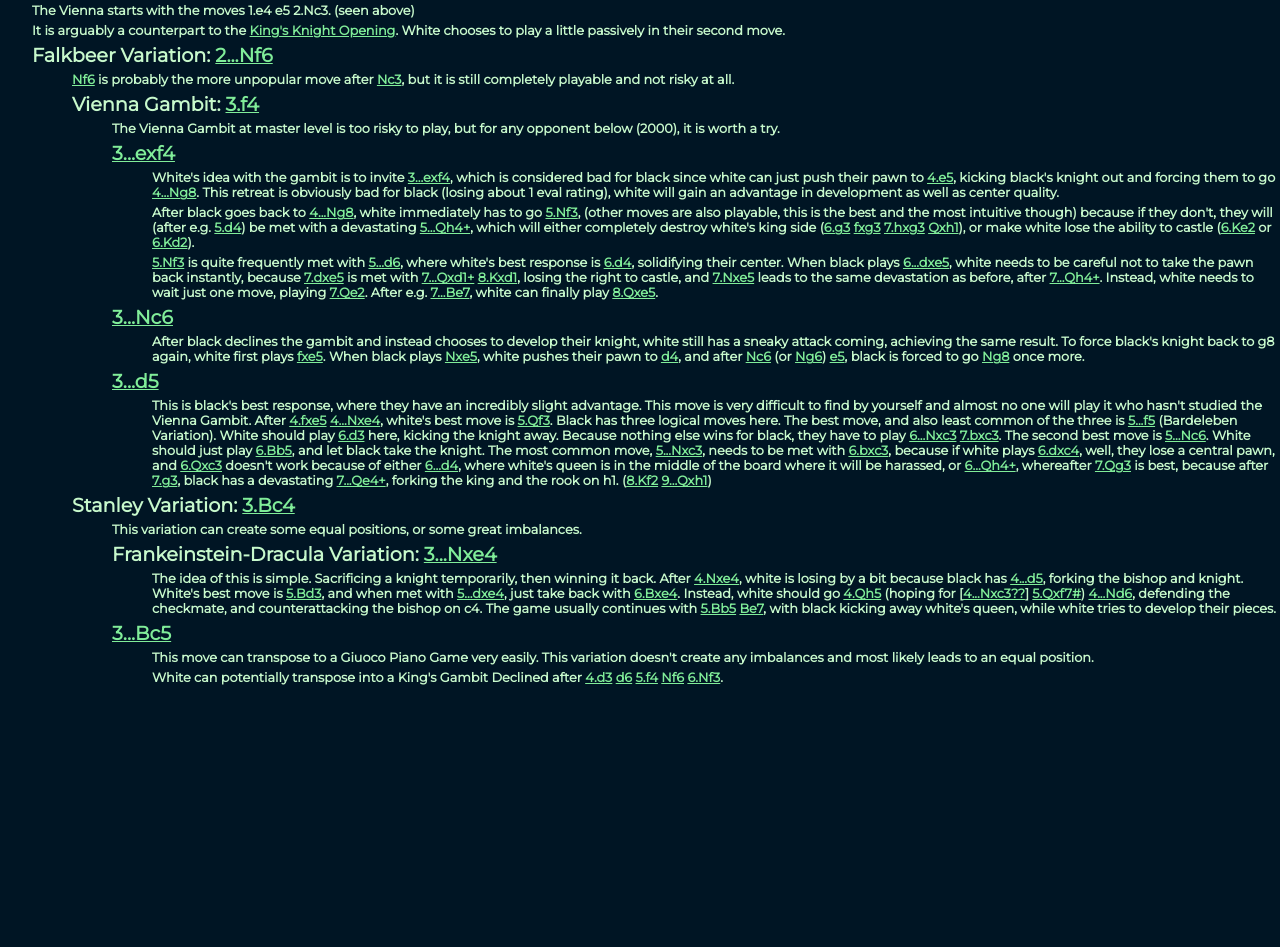
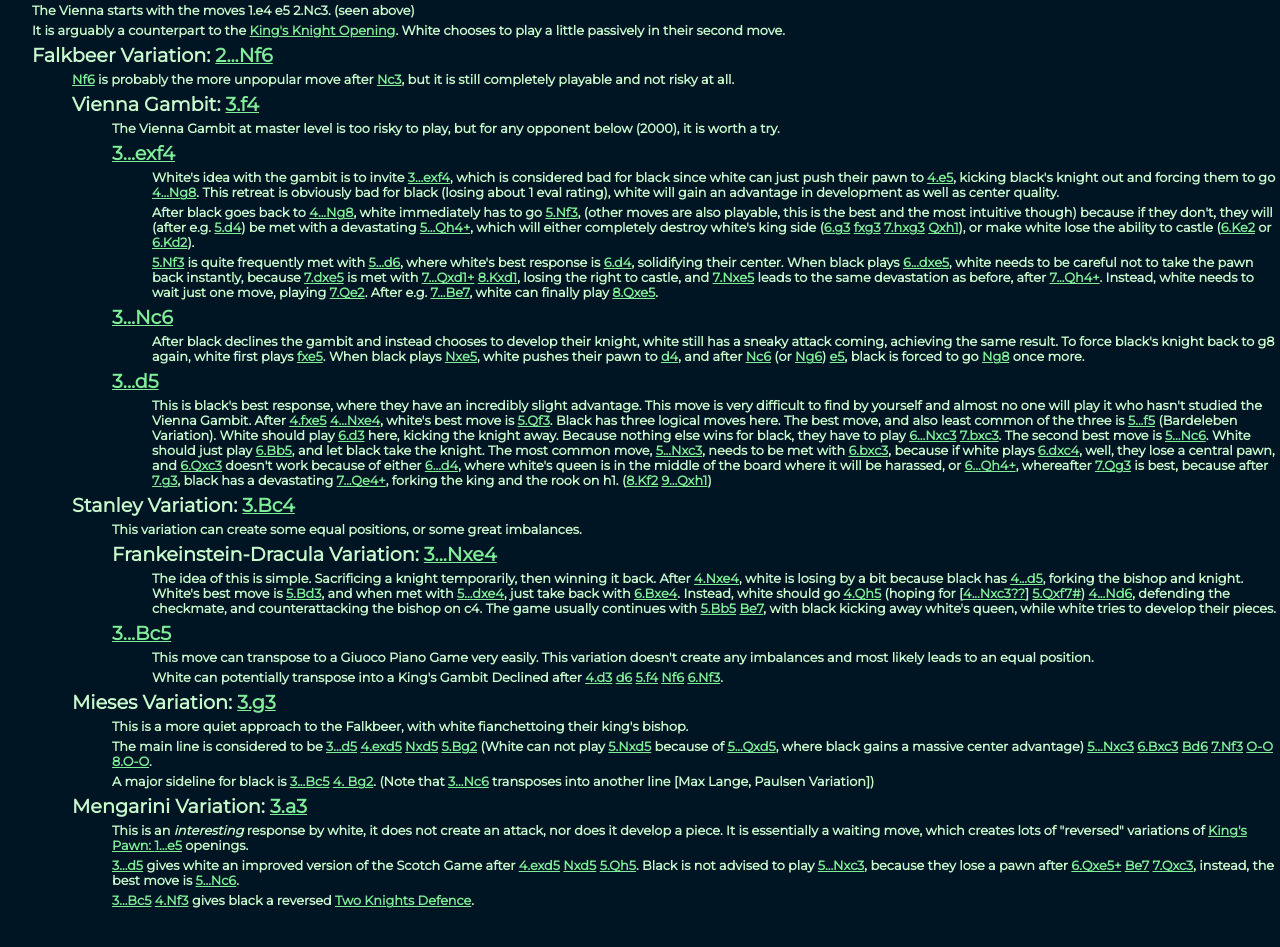
Before and after one commit to EsziL/chessOpening, a plain HTML site: page openings/vienna.html in a window 1280 px wide. Shown: the part 580-1527 px from the top of the page. Before the commit the page ends 1350 px from the top, so only its background shows below. Drawn offline with Linux system fonts and the light colour scheme; a web font is replaced by a local one.

Commit message:
Finished Vienna: Falkbeer

```diff
--- a/boarddisplay.js
+++ b/boarddisplay.js
@@ -94,7 +94,7 @@ moves.forEach((m) => {
 			if (!isMobileDevice()) {
 				m.innerHTML = `${m.innerHTML}<div class="board" data-pos="${m.dataset.pos}" data-border="10px" data-size="25vh" style="position:absolute;top:calc(${m.offsetTop}px - 27vh);left:${m.offsetLeft}px"></div>`;
 			} else {
-				m.innerHTML = `${m.innerHTML}<div class="board" data-pos="${m.dataset.pos}" data-border="10px" data-size="25vh" style="position:absolute;top:calc(${m.offsetTop}px - 27vh);left:${m.offsetLeft}px"></div>`;
+				m.innerHTML = `${m.innerHTML}<div class="board" data-pos="${m.dataset.pos}" data-border="10px" data-size="25vh" style="position:absolute;top:calc(${m.offsetTop}px - 27vh + 100px);left:${m.offsetLeft}px"></div>`;
 
 			}
 			m.classList.add("hasBoard");
--- a/openings/vienna.html
+++ b/openings/vienna.html
@@ -58,6 +58,18 @@
 							<h1 class="desc">White can potentially transpose into a King's Gambit Declined after <a class="move" data-pos="rnbqk2r/pppp1ppp/5n2/2b1p3/2B1P3/2NP4/PPP2PPP/R1BQK1NR">4.d3</a> <a class="move" data-pos="rnbqk2r/ppp2ppp/3p1n2/2b1p3/2B1P3/2NP4/PPP2PPP/R1BQK1NR">d6</a> <a class="move" data-pos="rnbqk2r/ppp2ppp/3p1n2/2b1p3/2B1PP2/2NP4/PPP3PP/R1BQK1NR">5.f4</a> <a class="move" data-pos="r1bqk2r/ppp2ppp/2np1n2/2b1p3/2B1PP2/2NP4/PPP3PP/R1BQK1NR">Nf6</a> <a class="move" data-pos="r1bqk2r/ppp2ppp/2np1n2/2b1p3/2B1PP2/2NP1N2/PPP3PP/R1BQK2R">6.Nf3</a>.</h1>
 						</div>
 					</div>
+					<h1 class="section">Mieses Variation: <a class="move" data-pos="rnbqkb1r/pppp1ppp/5n2/4p3/4P3/2N3P1/PPPP1P1P/R1BQKBNR">3.g3</a></h1>
+					<div class="sub">
+						<h1 class="desc">This is a more quiet approach to the Falkbeer, with white fianchettoing their king's bishop.</h1>
+						<h1 class="desc">The main line is considered to be <a class="move" data-pos="rnbqkb1r/ppp2ppp/5n2/3pp3/4P3/2N3P1/PPPP1P1P/R1BQKBNR">3...d5</a> <a class="move" data-pos="rnbqkb1r/ppp2ppp/5n2/3Pp3/8/2N3P1/PPPP1P1P/R1BQKBNR">4.exd5</a> <a class="move" data-pos="rnbqkb1r/ppp2ppp/8/3np3/8/2N3P1/PPPP1P1P/R1BQKBNR">Nxd5</a> <a class="move" data-pos="rnbqkb1r/ppp2ppp/8/3np3/8/2N3P1/PPPP1PBP/R1BQK1NR">5.Bg2</a> (White can not play <a class="move" data-pos="rnbqkb1r/ppp2ppp/8/3Np3/8/6P1/PPPP1P1P/R1BQKBNR">5.Nxd5</a> because of <a class="move" data-pos="rnb1kb1r/ppp2ppp/8/3qp3/8/6P1/PPPP1P1P/R1BQKBNR">5...Qxd5</a>, where black gains a massive center advantage) <a class="move" data-pos="rnbqkb1r/ppp2ppp/8/4p3/8/2n3P1/PPPP1PBP/R1BQK1NR">5...Nxc3</a> <a class="move" data-pos="rnbqkb1r/ppp2ppp/8/4p3/8/2P3P1/P1PP1PBP/R1BQK1NR">6.Bxc3</a> <a class="move" data-pos="rnbqk2r/ppp2ppp/3b4/4p3/8/2P3P1/P1PP1PBP/R1BQK1NR">Bd6</a> <a class="move" data-pos="rnbqk2r/ppp2ppp/3b4/4p3/8/2P2NP1/P1PP1PBP/R1BQK2R">7.Nf3</a> <a class="move" data-pos="rnbq1rk1/ppp2ppp/3b4/4p3/8/2P2NP1/P1PP1PBP/R1BQK2R">O-O</a> <a class="move" data-pos="rnbq1rk1/ppp2ppp/3b4/4p3/8/2P2NP1/P1PP1PBP/R1BQ1RK1">8.O-O</a>.</h1>
+						<h1 class="desc">A major sideline for black is <a class="move" data-pos="rnbqk2r/pppp1ppp/5n2/2b1p3/4P3/2N3P1/PPPP1P1P/R1BQKBNR">3...Bc5</a> <a class="move" data-pos="rnbqk2r/pppp1ppp/5n2/2b1p3/4P3/2N3P1/PPPP1PBP/R1BQK1NR">4. Bg2</a>. (Note that <a class="move" data-pos="r1bqkb1r/pppp1ppp/2n2n2/4p3/4P3/2N3P1/PPPP1P1P/R1BQKBNR">3...Nc6</a> transposes into another line [Max Lange, Paulsen Variation])</h1>
+					</div>
+					<h1 class="section">Mengarini Variation: <a class="move" data-pos="rnbqkb1r/pppp1ppp/5n2/4p3/4P3/P1N5/1PPP1PPP/R1BQKBNR">3.a3</a></h1>
+					<div class="sub">
+						<h1 class="desc">This is an <span style="font-style: italic;">interesting</span> response by white, it does not create an attack, nor does it develop a piece. It is essentially a waiting move, which creates lots of "reversed" variations of <a class="move" data-pos="rnbqkbnr/pppp1ppp/8/4p3/4P3/8/PPPP1PPP/RNBQKBNR">King's Pawn: </a><a class="move" data-pos="rnbqkbnr/pppp1ppp/8/4p3/4P3/8/PPPP1PPP/RNBQKBNR">1...e5</a> openings.</h1>
+						<h1 class="desc"><a class="move" data-pos="rnbqkb1r/ppp2ppp/5n2/3pp3/4P3/P1N5/1PPP1PPP/R1BQKBNR">3...d5</a> gives white an improved version of the Scotch Game after <a class="move" data-pos="rnbqkb1r/ppp2ppp/5n2/3Pp3/8/P1N5/1PPP1PPP/R1BQKBNR">4.exd5</a> <a class="move" data-pos="rnbqkb1r/ppp2ppp/8/3np3/8/P1N5/1PPP1PPP/R1BQKBNR">Nxd5</a> <a class="move" data-pos="rnbqkb1r/ppp2ppp/8/4p2Q/8/P1n5/1PPP1PPP/R1B1KBNR">5.Qh5</a>. Black is not advised to play <a class="move" data-pos="rnbqkb1r/ppp2ppp/8/4p2Q/8/P1n5/1PPP1PPP/R1B1KBNR">5...Nxc3</a>, because they lose a pawn after <a class="move" data-pos="rnbqkb1r/ppp2ppp/8/4Q3/8/P1n5/1PPP1PPP/R1B1KBNR">6.Qxe5+</a> <a class="move" data-pos="rnbqk2r/ppp1bppp/8/4Q3/8/P1n5/1PPP1PPP/R1B1KBNR">Be7</a> <a class="move" data-pos="rnbqk2r/ppp1bppp/8/8/8/P1Q5/1PPP1PPP/R1B1KBNR">7.Qxc3</a>, instead, the best move is <a class="move" data-pos="r1bqkb1r/ppp2ppp/2n5/3np2Q/8/P1N5/1PPP1PPP/R1B1KBNR">5...Nc6</a>.</h1>
+						<h1 class="desc"><a class="move" data-pos="rnbqk2r/pppp1ppp/5n2/2b1p3/4P3/P1N5/1PPP1PPP/R1BQKBNR">3...Bc5</a> <a class="move" data-pos="rnbqk2r/pppp1ppp/5n2/2b1p3/4P3/P1N2N2/1PPP1PPP/R1BQKB1R">4.Nf3</a> gives black a reversed <a class="move" data-pos="r1bqkb1r/pppp1ppp/2n2n2/4p3/2B1P3/5N2/PPPP1PPP/RNBQK2R">Two Knights Defence</a>.</h1>
+					</div>
 				</div>
 			</div>
 		</div>
--- a/script.js
+++ b/script.js
@@ -6,7 +6,7 @@ openings.forEach((i) => {
 	i.innerHTML = `${i.innerHTML}<h2>${i.dataset.desc}</h2>`
 
 	i.addEventListener("click", () =>{
-		window.location.href = `${baseUrl}${baseUrl.includes("github") ? "/chessOpening" : ""}/openings/${i.dataset.name}.html`;
+		window.location.href = `${baseUrl}${baseUrl.includes("github") ? "/chessOpening" : ""}/openings/${i.dataset.name.toLowerCase()}.html`;
 	});
 
 });
```
Also changed, not shown: openings.html (+1 -1 lines).
